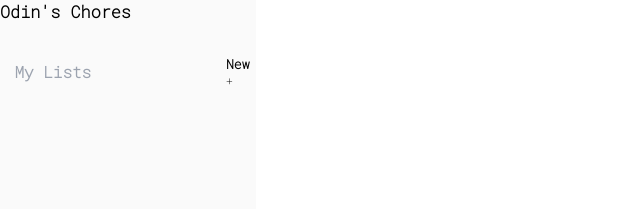
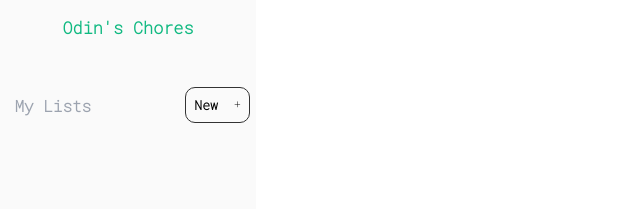
Before and after one commit to danielfreire-dev/TOP-Todo-List, a website built with webpack: page src/template.html in a window 1280 px wide. Shown: the whole page, without its empty margins (0-640 px from the left). Built offline with nearby package versions, Linux system fonts and the light colour scheme.

Commit message:
pointers3

```diff
--- a/src/app/ui.js
+++ b/src/app/ui.js
@@ -38,7 +38,7 @@ function screenController() {
   let taskDate = document.querySelector(".task-date");
   let taskPriority = document.querySelector(".task-priority");
 
-  sidebarTitle.setAttribute("class", "pointer");
+  sidebarTitle.classList.add("pointer");
   sidebarTitle.addEventListener("click", renderHomepage);
 
   listInput.addEventListener("mouseout", toggleFormDisplay);
@@ -148,10 +148,10 @@ function screenController() {
     }
   }
 
-  addListBtn.setAttribute("class", "pointer");
+  addListBtn.classList.add("pointer");
   addListBtn.addEventListener("click", toggleFormDisplay);
 
-  listContainer.setAttribute("class", "pointer");
+  listContainer.classList.add("pointer");
   listContainer.addEventListener("click", selectElement);
 
   function selectElement(e) {
@@ -172,7 +172,7 @@ function screenController() {
       renderLists();
     }
   }
-  button.setAttribute("class", "pointer");
+  button.classList.add("pointer");
   cancelBtns.forEach((button) => {
     button.addEventListener("click", () => {
       let modal = document.querySelector(".modal.active");
@@ -212,7 +212,7 @@ function screenController() {
     modal.classList.remove("active");
     overlay.classList.remove("active");
   }
-  overlay.setAttribute("class", "pointer");
+  overlay.classList.add("pointer");
   overlay.addEventListener("click", () => {
     let modal = document.querySelector(".modal.active");
     closeModal(modal);
@@ -248,7 +248,7 @@ function screenController() {
     let addItemContainer = document.createElement("div");
     addItemContainer.classList.add("add-item-container");
 
-    addItemContainer.setAttribute("class", "pointer");
+    addItemContainer.classList.add("pointer");
     addItemContainer.addEventListener("click", () => {
       selectedTaskId = "none";
       let taskModal = document.querySelector("#task-modal");
@@ -272,7 +272,7 @@ function screenController() {
   }
 
   /* Still necessary? */
-  taskContainer.setAttribute("class", "pointer");
+  taskContainer.classList.add("pointer");
   taskContainer.addEventListener("click", selectTaskElement);
 
   function selectTaskElement(e) {
@@ -343,7 +343,7 @@ function screenController() {
       deleteItemBtn.dataset.taskId = task.id;
       deleteItemBtn.dataset.btn = "delete";
 
-      deleteItemBtn.setAttribute("class", "pointer");
+      deleteItemBtn.classList.add("pointer");
       deleteItemBtn.addEventListener("click", (e) => {
         selectedTaskId = task.id;
         taskModule.deleteTask(selectedListId, selectedTaskId);
@@ -361,7 +361,7 @@ function screenController() {
       editItemBtn.dataset.taskId = task.id;
       editItemBtn.dataset.btn = "edit";
 
-      editItemBtn.setAttribute("class", "pointer");
+      editItemBtn.classList.add("pointer");
       editItemBtn.addEventListener("click", () => {
         selectedTaskId = task.id;
         taskName.value = task.name;
```
Also changed, not shown: dist/index.html, 2 other files.
